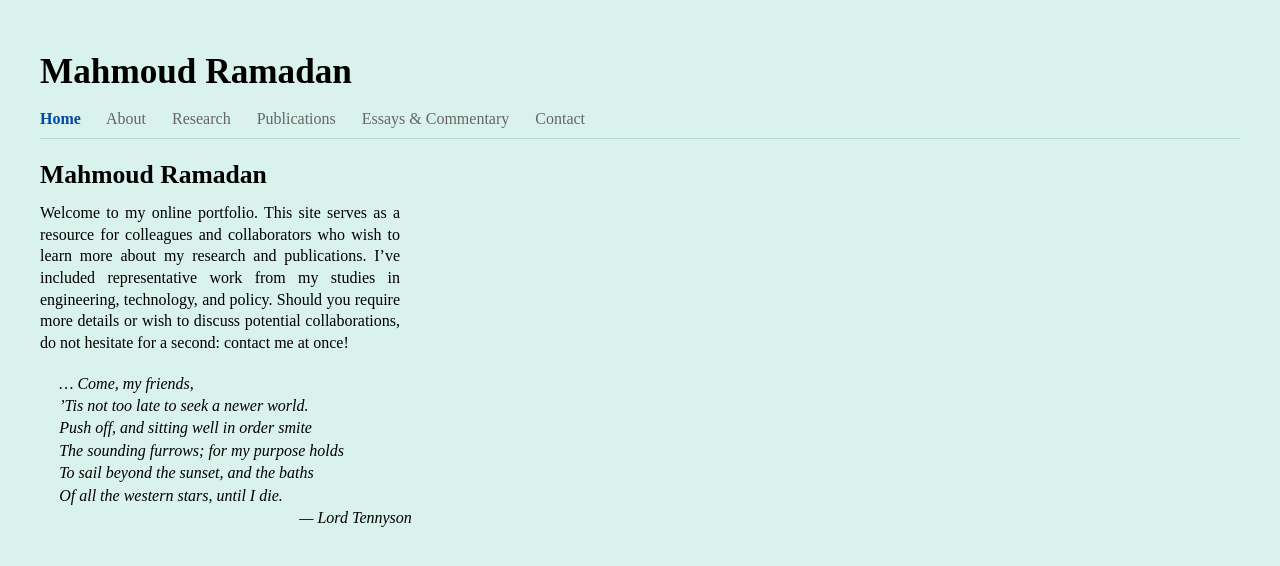
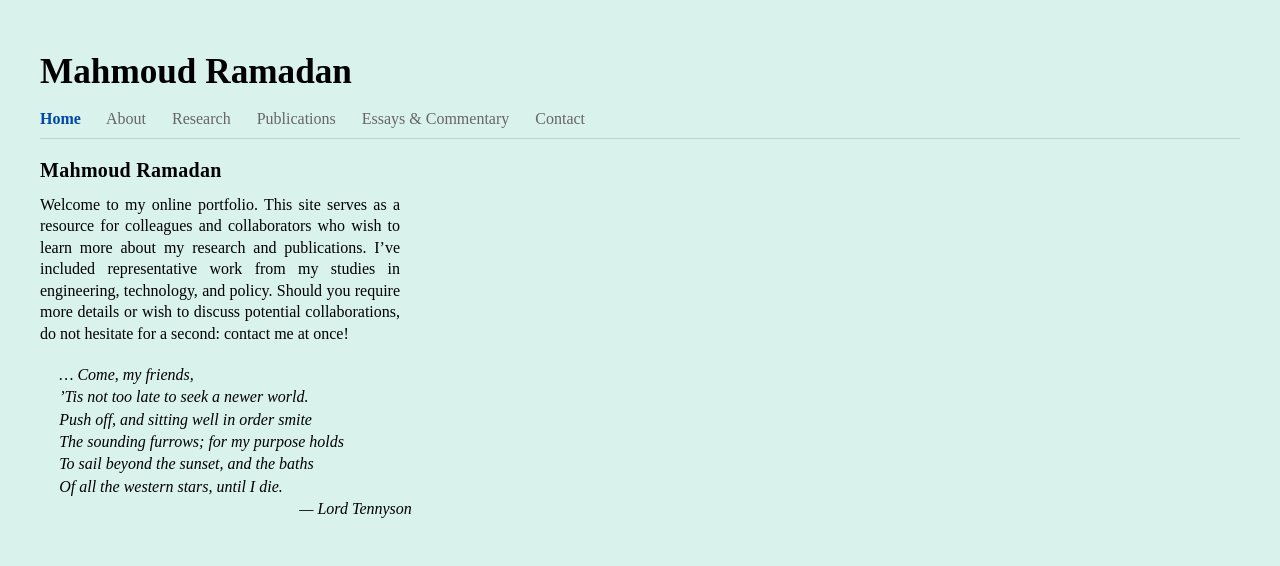
Before and after one commit to mahmoudramadan-me/mahmoudramadan-me.github.io, a plain HTML site: page index.html in a window 1280 px wide. Drawn offline with Linux system fonts and the light colour scheme.

Commit message:
Update style.css

```diff
--- a/style.css
+++ b/style.css
@@ -3,7 +3,8 @@
 body{background:var(--bg);color:var(--ink);font-family:"Times New Roman",Times,serif;line-height:1.35;margin:40px;}
 
 /* page section headings */
-h1{font-size:1.6rem;margin:1.2rem 0 .6rem;font-weight:700;}
+
+h1{font-size:1.25rem; margin:1rem 0 .5rem; font-weight:700; letter-spacing:0.3px;}
 h2{font-size:1.2rem;margin:1rem 0 .4rem;color:#002b7f;}
 
 a{color:var(--link);text-decoration:none;} a:hover{text-decoration:underline;} /* links */
```
